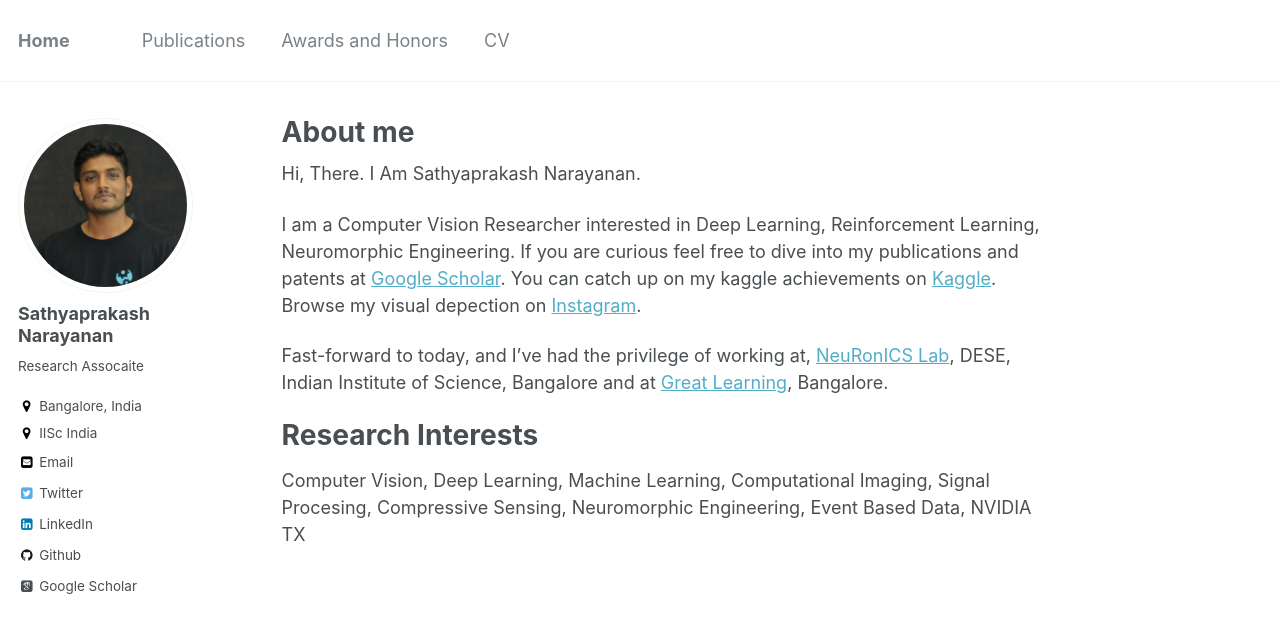
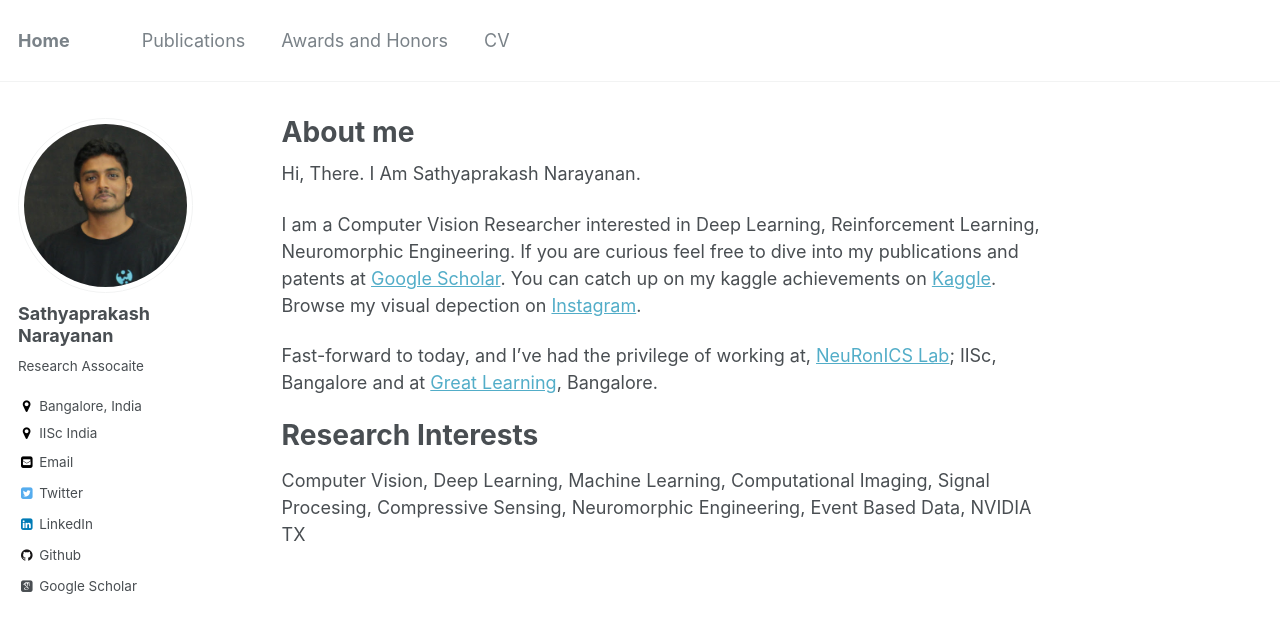
Before and after one commit to satabios/satabios.github.io, a Jekyll site: the page built from _pages/about.md, in a window 1280 px wide. Shown: the top 633 px of the page. Built offline with Jekyll 4.4.1, drawn with Linux system fonts in a browser that asks for light colours; some web fonts are replaced.

Commit message:
updated about me

```diff
--- a/_config.yml
+++ b/_config.yml
@@ -86,7 +86,7 @@ author:
   location         : "Bangalore, India"
   employer         : "IISc India"
   googlescholar    : "https://scholar.google.com/citations?user=rI5VHWoAAAAJ&hl=en"
-  email            : "max.satabiossathya@gmail.com"
+  email            : "804ltkrao@relay.firefox.com"
   uri              :
   bitbucket        :
   codepen          :
--- a/_pages/about.md
+++ b/_pages/about.md
@@ -11,7 +11,7 @@ Hi, There. I Am Sathyaprakash Narayanan.
 
 I am a Computer Vision Researcher interested in Deep Learning, Reinforcement Learning, Neuromorphic Engineering. If you are curious feel free to dive into my publications and patents at [Google Scholar](https://scholar.google.com/citations?user=rI5VHWoAAAAJ&hl=en&oi=ao). You can catch up on my kaggle achievements on [Kaggle](https://www.kaggle.com/satabios). Browse my visual depection on [Instagram](https://www.instagram.com/brat_rat.sathya/).
 
-Fast-forward to today, and I’ve had the privilege of working at, [NeuRonICS Lab](https://labs.dese.iisc.ac.in/neuronics/), DESE, Indian Institute of Science, Bangalore and at [Great Learning](https://www.greatlearning.in/), Bangalore.
+Fast-forward to today, and I’ve had the privilege of working at, [NeuRonICS Lab](https://labs.dese.iisc.ac.in/neuronics/); IISc, Bangalore and at [Great Learning](https://www.greatlearning.in/), Bangalore.
 
 Research Interests
 ==================
```
Also changed, not shown: 1 other file.
